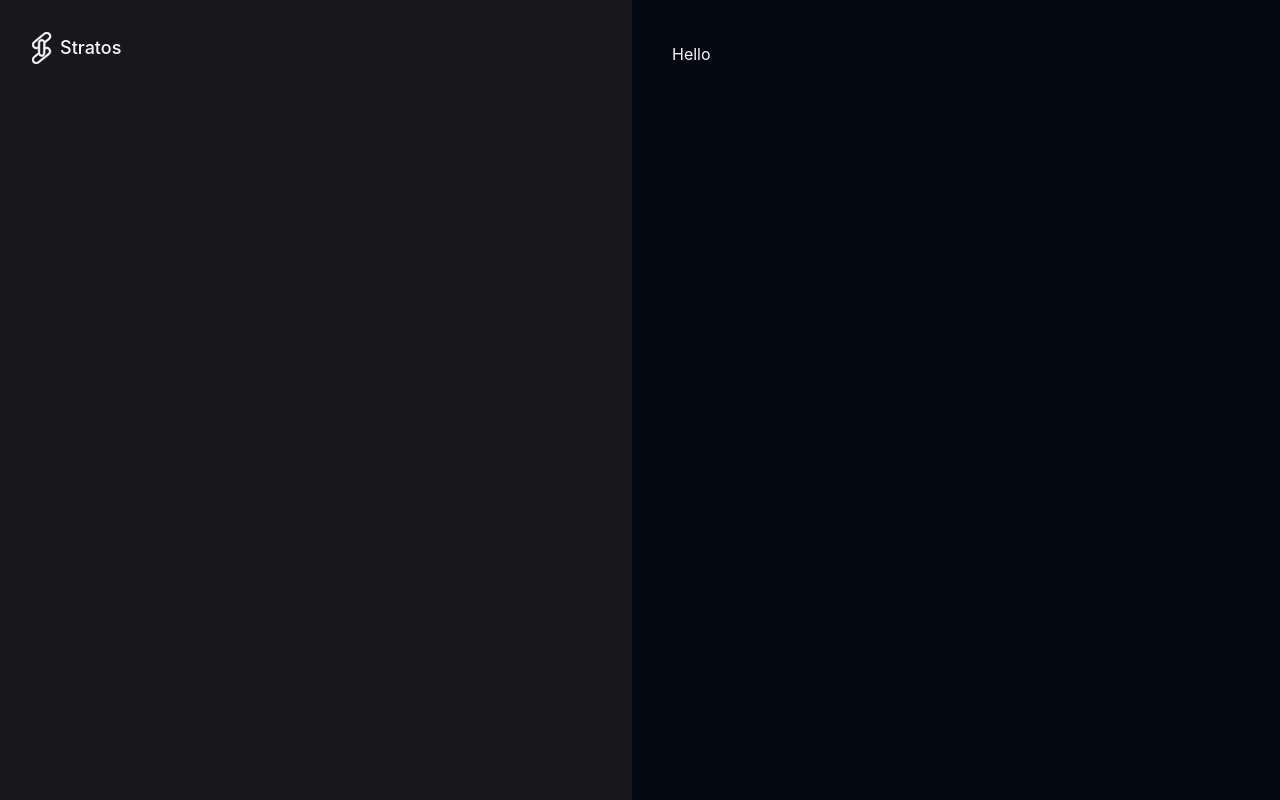
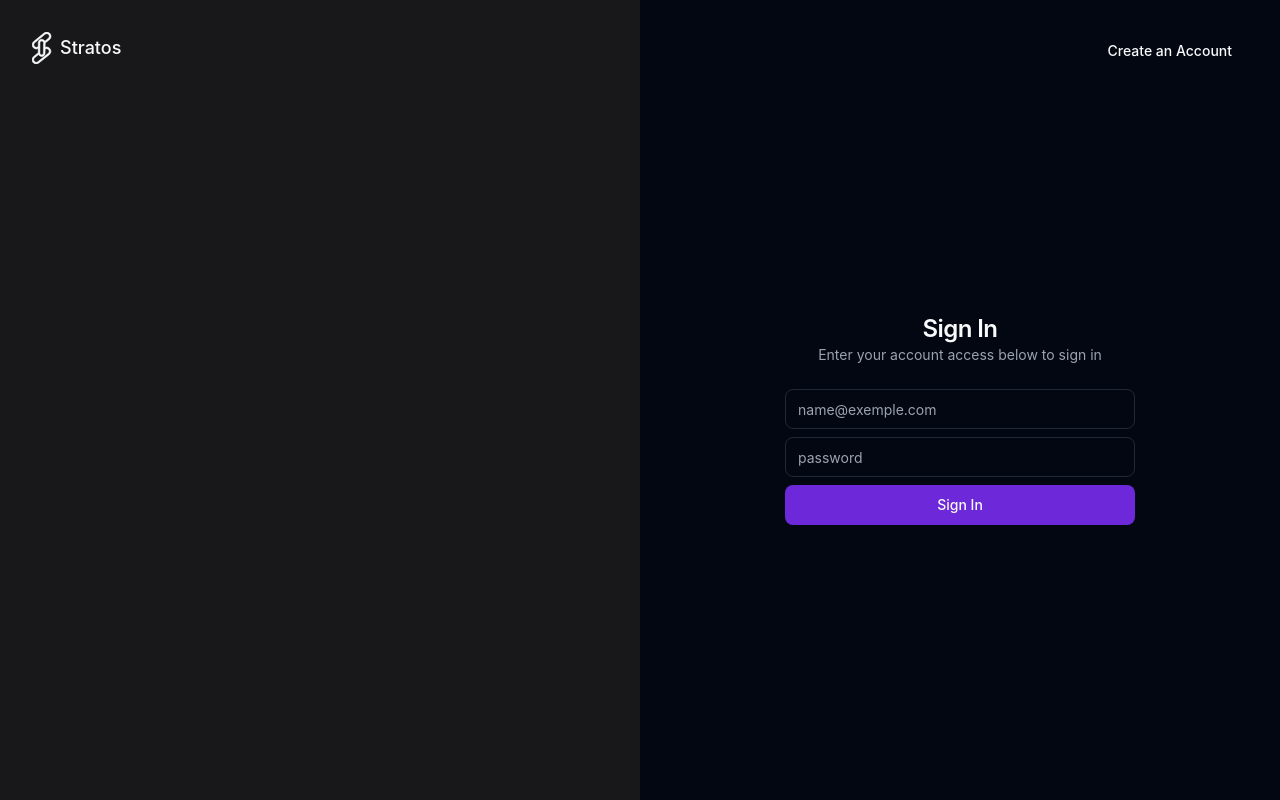
Before and after one commit to AdamLBS/Area, a Next.js app in the folder web-app/: page /login in a window 1280 px wide. Built offline with nearby package versions, Linux system fonts and the light colour scheme.

Commit message:
feat(webapp): add login component

```diff
--- a/web-app/src/react/pages/login/LoginPage.component.tsx
+++ b/web-app/src/react/pages/login/LoginPage.component.tsx
@@ -1,14 +1,46 @@
 'use client';
-import React, { memo } from 'react';
-import { PageContainer, RightContainer } from './LoginPage.style';
-import { ColumnLayout, PrimaryDefault } from '@/lib/ui/design-system';
+import React, { memo, useCallback } from 'react';
+import {
+  FormContainer,
+  HeaderContainer,
+  InputsContainer,
+  LoginButton,
+  MainContainer,
+  PageContainer,
+  RightContainer,
+  Subtitle,
+  Title,
+} from './LoginPage.style';
+import { ColumnLayout } from '@/lib/ui/design-system';
+import { useRouter } from 'next/navigation';
+import { Input } from '@/components/ui/input';
+import { Button } from '@/components/ui';
 
 const Login = () => {
+  const router = useRouter();
+
+  const handleRegsiter = useCallback(() => {
+    router.push('/register');
+  }, [router]);
+
   return (
     <PageContainer>
       <ColumnLayout />
       <RightContainer>
-        <PrimaryDefault>Hello</PrimaryDefault>
+        <LoginButton onClick={handleRegsiter}>Create an Account</LoginButton>
+        <MainContainer>
+          <FormContainer>
+            <HeaderContainer>
+              <Title>Sign In</Title>
+              <Subtitle>Enter your account access below to sign in</Subtitle>
+            </HeaderContainer>
+            <InputsContainer>
+              <Input type="text" placeholder="name@exemple.com" />
+              <Input type="password" placeholder="password" />
+              <Button>Sign In</Button>
+            </InputsContainer>
+          </FormContainer>
+        </MainContainer>
       </RightContainer>
     </PageContainer>
   );
--- a/web-app/src/react/pages/login/LoginPage.style.tsx
+++ b/web-app/src/react/pages/login/LoginPage.style.tsx
@@ -1,3 +1,5 @@
+import { Button } from '@/components/ui';
+import { H3, PrimaryMutted } from '@/lib/ui/design-system';
 import styled from 'styled-components';
 
 export const PageContainer = styled.div`
@@ -6,13 +8,53 @@ export const PageContainer = styled.div`
   height: 100%;
 `;
 
-export const LeftContainer = styled.div`
+export const RightContainer = styled.div`
   flex: 1;
-  background-color: #18181b;
-  padding: 40px;
+  padding: 32px;
+  display: flex;
+  flex-direction: column;
+  align-items: center;
 `;
 
-export const RightContainer = styled.div`
-  flex: 1;
-  padding: 40px;
+export const LoginButton = styled(Button).attrs({
+  variant: 'ghost',
+})`
+  align-self: flex-end;
 `;
+
+export const MainContainer = styled.div`
+  display: flex;
+  flex-direction: column;
+  justify-content: center;
+  height: 100%;
+  width: 100%;
+  max-width: 350px;
+`;
+
+export const FormContainer = styled.div`
+  display: flex;
+  flex-direction: column;
+  width: 100%;
+  gap: 24px;
+  align-self: center;
+`;
+
+export const HeaderContainer = styled.div`
+  display: flex;
+  flex-direction: column;
+  width: 100%;
+`;
+
+export const Title = styled(H3)`
+  text-align: center;
+`;
+
+export const Subtitle = styled(PrimaryMutted)`
+  text-align: center;
+`;
+
+export const InputsContainer = styled.div`
+  display: flex;
+  flex-direction: column;
+  gap: 8px;
+`;
```
